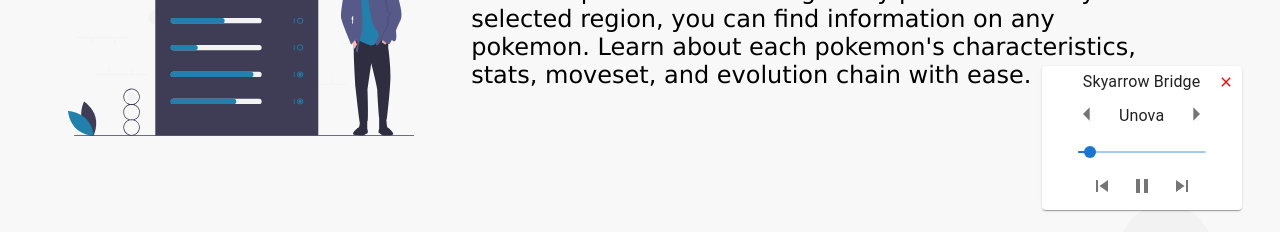
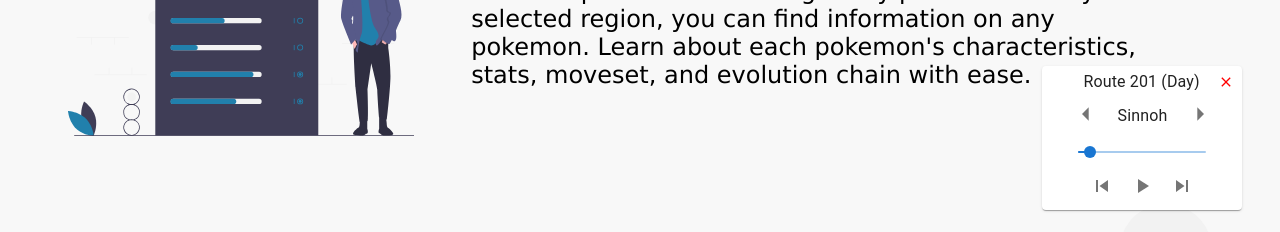
Before and after one commit to rJefferyXie/Pokepedia-React, a React (Create React App) app in the folder client/: page / in a window 1280 px wide. Shown: the part 566-798 px from the top of the page. Built offline with nearby package versions, Linux system fonts and the light colour scheme; no server answers.

Commit message:
Initialize track and region outside of component.

```diff
--- a/client/src/components/MusicPlayer/MusicPlayer.js
+++ b/client/src/components/MusicPlayer/MusicPlayer.js
@@ -21,10 +21,10 @@ import React, { useState, useEffect, useRef } from 'react'
 import allActions from '../../redux/actions/allActions';
 import { useSelector, useDispatch } from 'react-redux';
 
-const MusicPlayer = () => {
+const MusicPlayer = ({ region, track }) => {
     const [playing, setPlaying] = useState(false);
-    const [regionNumber, setRegionNumber] = useState(0);
-    const [trackNumber, setTrackNumber] = useState(0);
+    const [regionNumber, setRegionNumber] = useState(region);
+    const [trackNumber, setTrackNumber] = useState(track);
     const [songSRC, setSongSRC] = useState();
     const audioRef = useRef();
 
@@ -101,12 +101,10 @@ const MusicPlayer = () => {
     }, [trackNumber, regionNumber]);
 
     useEffect(() => {
-        setTrackNumber(Math.floor(Math.random() * 7));
-        setRegionNumber(Math.floor(Math.random() * 7));
-
         let player = document.getElementById("Music-audio");
         player.volume = "0.1";
         audioRef.current.pause();
+        setPlaying(false);
     }, []);
 
     return (
```
